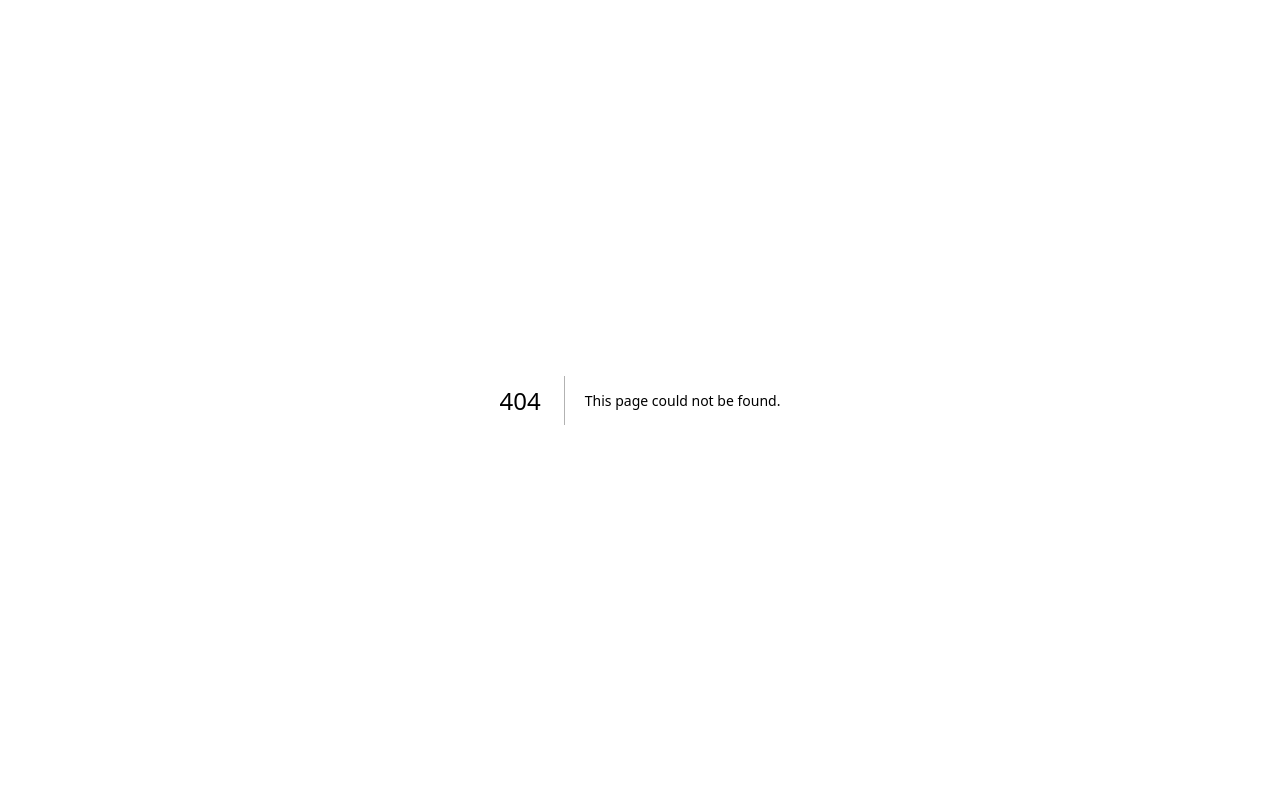
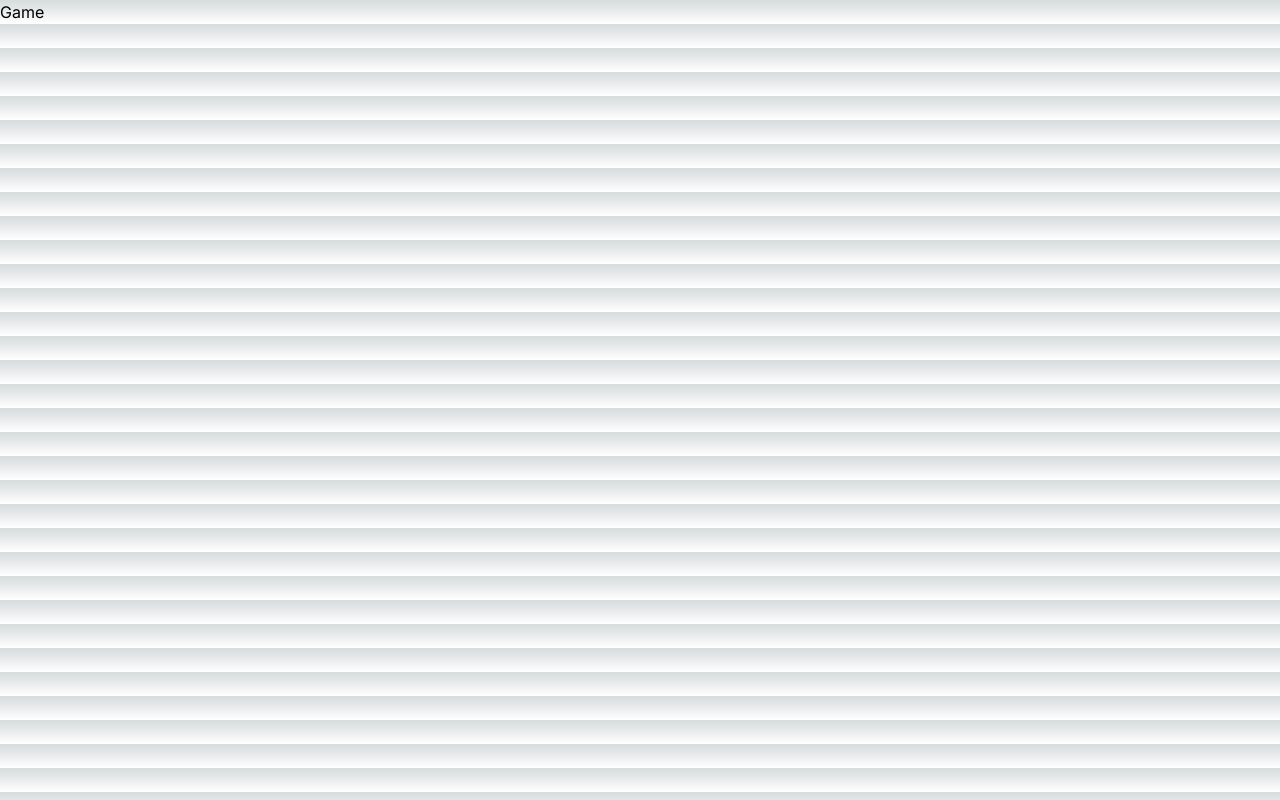
Before and after one commit to AnsellMaximilian/nyla-game, a Next.js app: page /game in a window 1280 px wide. Before the commit this address had no page. Built offline with nearby package versions, Linux system fonts and the light colour scheme.

Commit message:
add game route

```diff
--- /dev/null
+++ b/app/game/page.tsx
@@ -0,0 +1,7 @@
+"use client";
+
+import React from "react";
+
+export default function Game() {
+  return <div>Game</div>;
+}
```
